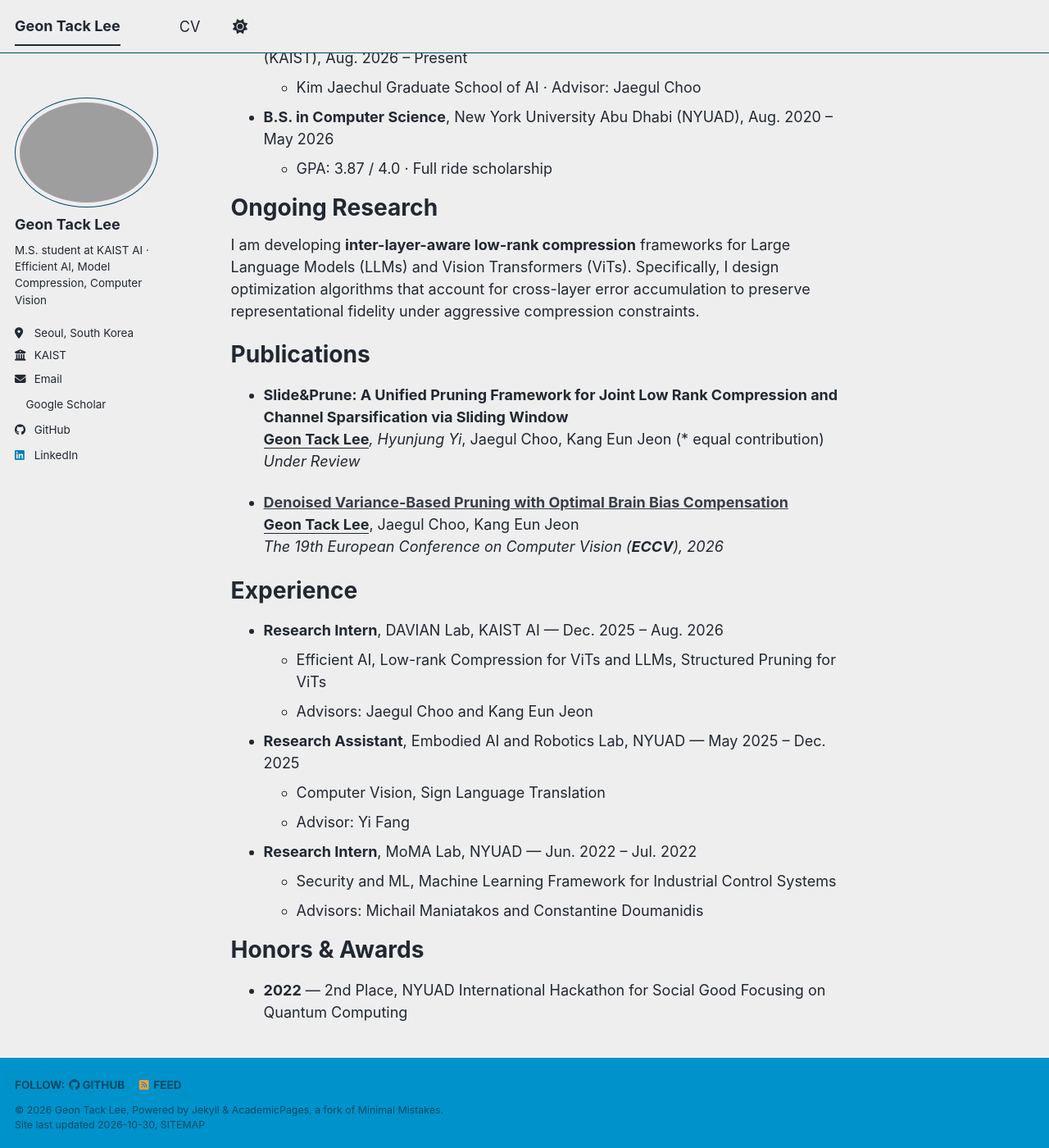
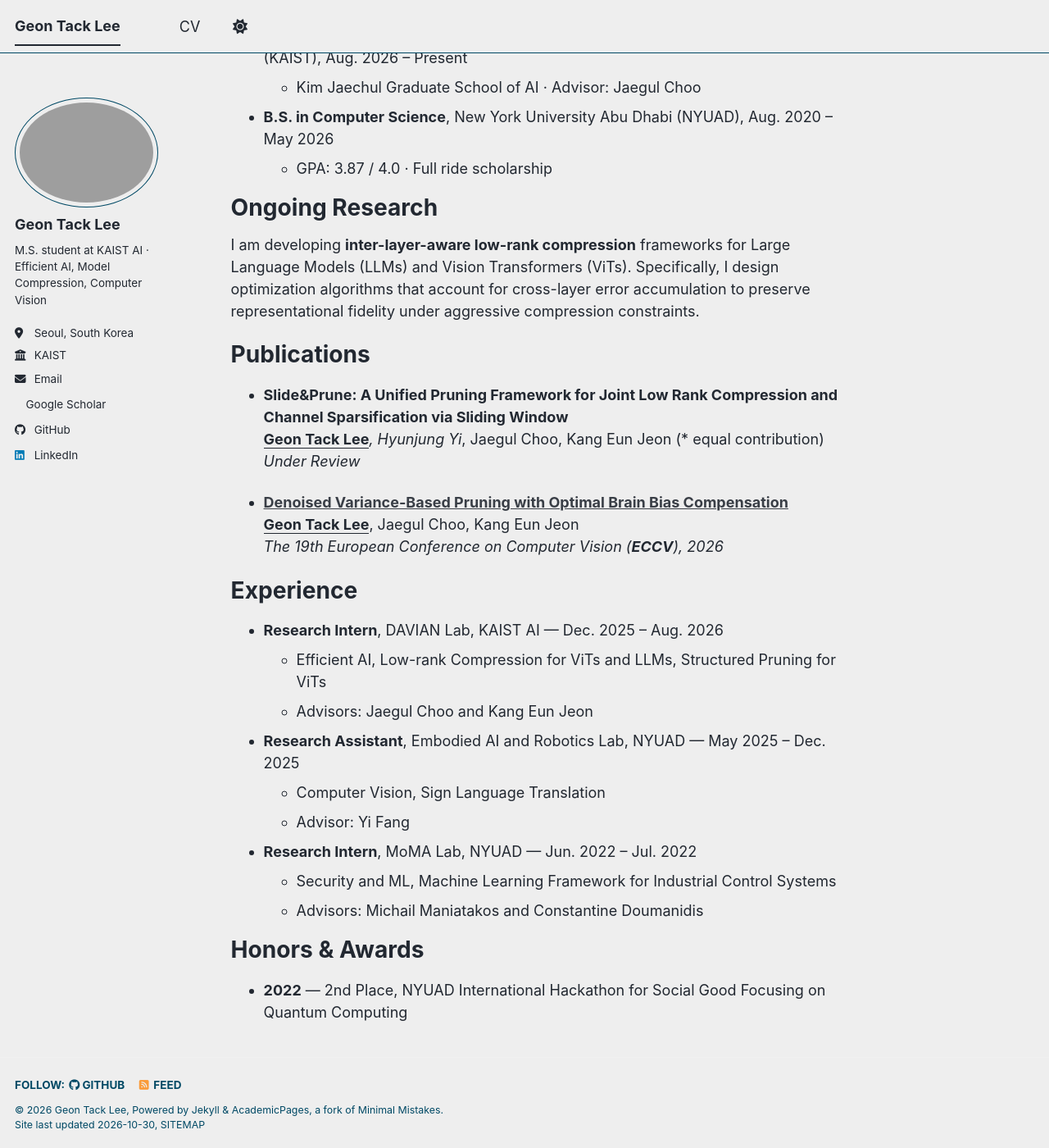
Before and after one commit to geontackee/geontackee.github.io, a Jekyll site: the page built from _pages/about.md, in a window 1280 px wide and 1400 px high, scrolled down 530 px. Shown: the whole window at 82% size. Built offline with Jekyll 4.4.1, drawn with Linux system fonts in a browser that asks for light colours; a script bundle is joined from its source files by our own code; a style sheet for code colours, icons or effects is not loaded.

Commit message:
Match footer color to page background
Co-Authored-By: Claude Opus 5.5 <noreply@anthropic.com>

```diff
--- a/_sass/theme/_air_dark.scss
+++ b/_sass/theme/_air_dark.scss
@@ -15,7 +15,7 @@ $text                       : #eaeaea;
 $link                       : mix($primary-color, $text, 40%);
 $link-dark                  : mix(#000, $link, 25%);
 $link-light                 : mix(#fff, $link, 25%);
-$footer                     : mix(#000, $background, 30%);
+$footer                     : $background;
 
 /* Color codes used for the site */
 $danger-color               : #ee5f5b;
--- a/_sass/theme/_air_light.scss
+++ b/_sass/theme/_air_light.scss
@@ -15,7 +15,7 @@ $text                       : #222831;
 $link                       : #393e46;
 $link-dark                  : mix(#000, $link, 25%);
 $link-light                 : mix(#fff, $link, 25%);
-$footer                     : $primary-color;
+$footer                     : $background;
 
 /* Color codes used for the site */
 $danger-color               : #ee5f5b;
```
